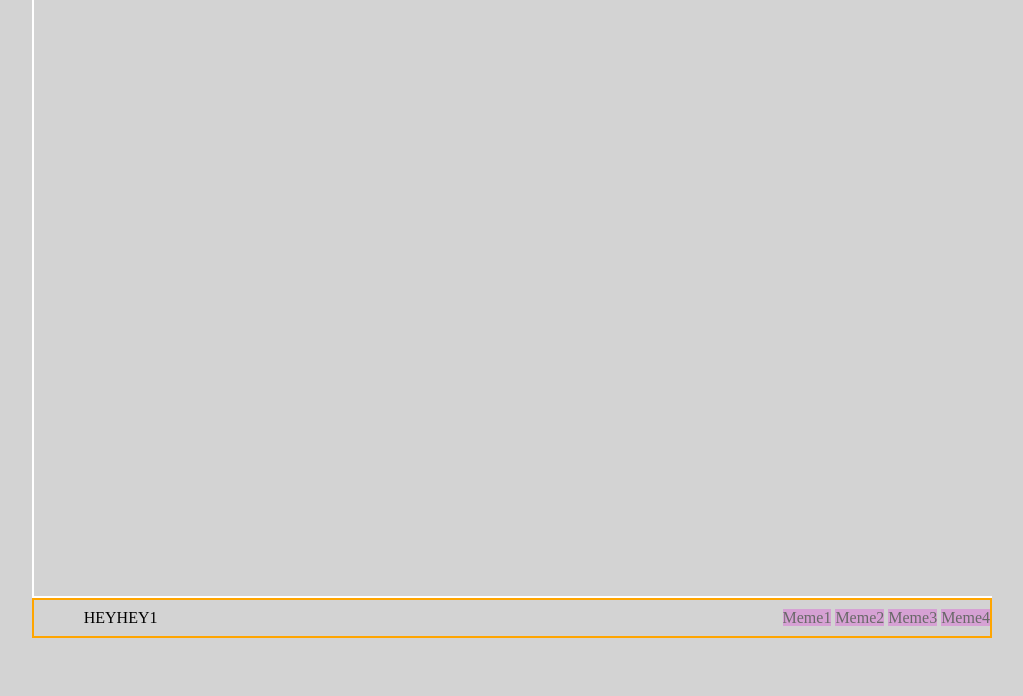
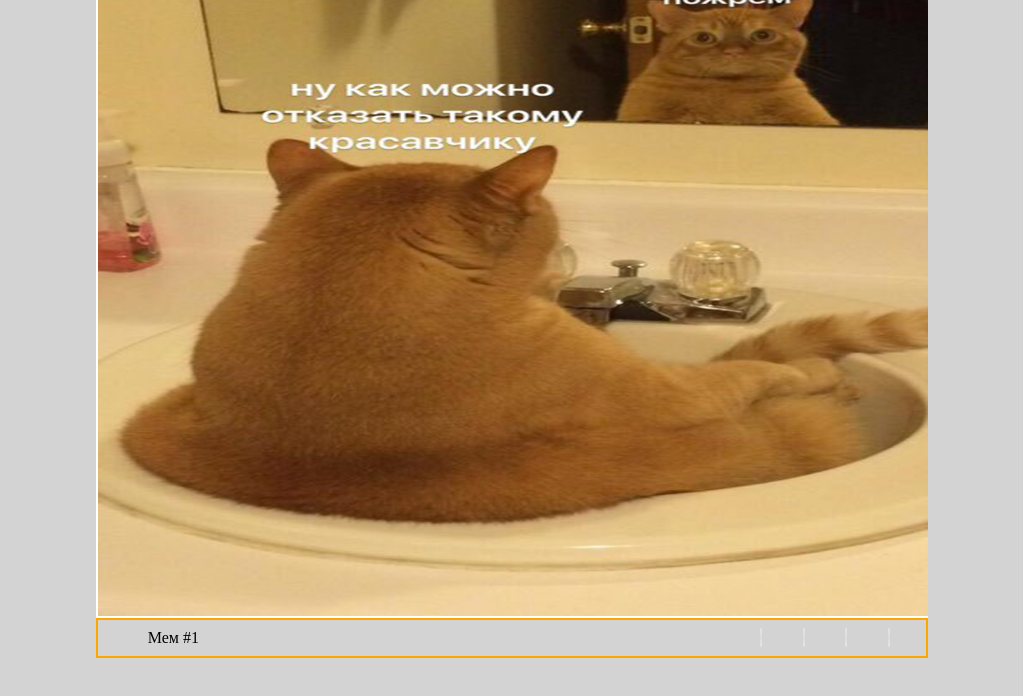
Before and after one commit to karlsonru/cssMemSlider, a plain HTML site: page cssMemSlider/index.html in a window 1280 px wide. Shown: the part 102-798 px from the top of the page, without its empty margins (128-1151 px from the left). Drawn offline with Linux system fonts and the light colour scheme.

Commit message:
feat: add buttons custom styles 2021-10-17 19:53:36

```diff
--- a/cssMemSlider/index.html
+++ b/cssMemSlider/index.html
@@ -25,10 +25,10 @@
         <div class="navigation">
             <span class="text">Текст 1</span>
             <div class="labels">
-                <label for="r1" class="bar">Meme1</label>
-                <label for="r2" class="bar">Meme2</label>
-                <label for="r3" class="bar">Meme3</label>
-                <label for="r4" class="bar">Meme4</label>
+                <label for="r1" class="bar"></label>
+                <label for="r2" class="bar"></label>
+                <label for="r3" class="bar"></label>
+                <label for="r4" class="bar"></label>
             </div>
         </div>
     </div>
--- a/cssMemSlider/style.css
+++ b/cssMemSlider/style.css
@@ -9,7 +9,7 @@ body {
 }
 
 .wrapper {
-    max-width: 75vw;
+    max-width: 65vw;
     overflow: hidden;
 
     position: absolute;
@@ -28,13 +28,9 @@ body {
     border: 2px solid white;
 
     width: 300vw;
-    height: 80vh;
+    height: 85vh;
 
     display: flex;
-    /*
-    flex-wrap: auto;
-    flex-direction: row;
-    */
 }
 
 .slide {
@@ -56,16 +52,35 @@ body {
     align-items: center;
     justify-content: space-between;
 }
-
+/*
 .bar {
-    width: 10px;
-    height: 12px;
+    width: 3rem;
+    height: 2rem;
     opacity: .5;
     cursor: pointer;
-    background-color: orchid;
+    background-color: violet (131, 112, 130);
     transition: all 4s ease;
-    /*border-radius: 25%;*/
+    border-radius: 25%;
 }
+*/
+
+input[type="radio"]:checked ~ .navigation .labels .bar,
+input[type="radio"]:not(:checked) ~ .navigation .labels .bar {
+    display: inline-block;
+    /*line-height: 1vh;*/
+    cursor: pointer;
+    width: 3vw;
+    height: 1vh;
+}
+
+input[type="radio"]:checked ~ .navigation .labels .bar:before,
+input[type="radio"]:not(:checked) ~ .navigation .labels .bar:before {
+    content: "";
+    border: 1px solid #dddddd;
+    background-color: #ffffff;
+    border-radius: 100%;
+}
+
 
 .bar:hover {
     opacity: 0.8;
@@ -86,7 +101,7 @@ div.navigation span.text {
 }
 
 #r1:checked ~ .navigation span.text::after {
-    content: "HEYHEY1";
+    content: "Мем #1";
     visibility: visible;
 }
 
@@ -95,13 +110,24 @@ div.navigation span.text {
 }
 
 #r2:checked ~ .navigation .text::after {
-    content: "HEYHEY2";
+    content: "Мем #2";
     visibility: visible;
 }
 
 #r3:checked ~ .slides #move{
     margin-left: -50%;
 }
+
+#r3:checked ~ .navigation .text::after {
+    content: "Мем #3";
+    visibility: visible;
+}
+
 #r4:checked ~ .slides #move{
     margin-left: -75%;
 }
+
+#r4:checked ~ .navigation .text::after {
+    content: "Мем #4";
+    visibility: visible;
+}
```
Also changed, not shown: cssMemSlider/img/1.jpg (added), cssMemSlider/img/2.jpg (added), cssMemSlider/img/3.jpg (added), cssMemSlider/img/4.jpg (added).
